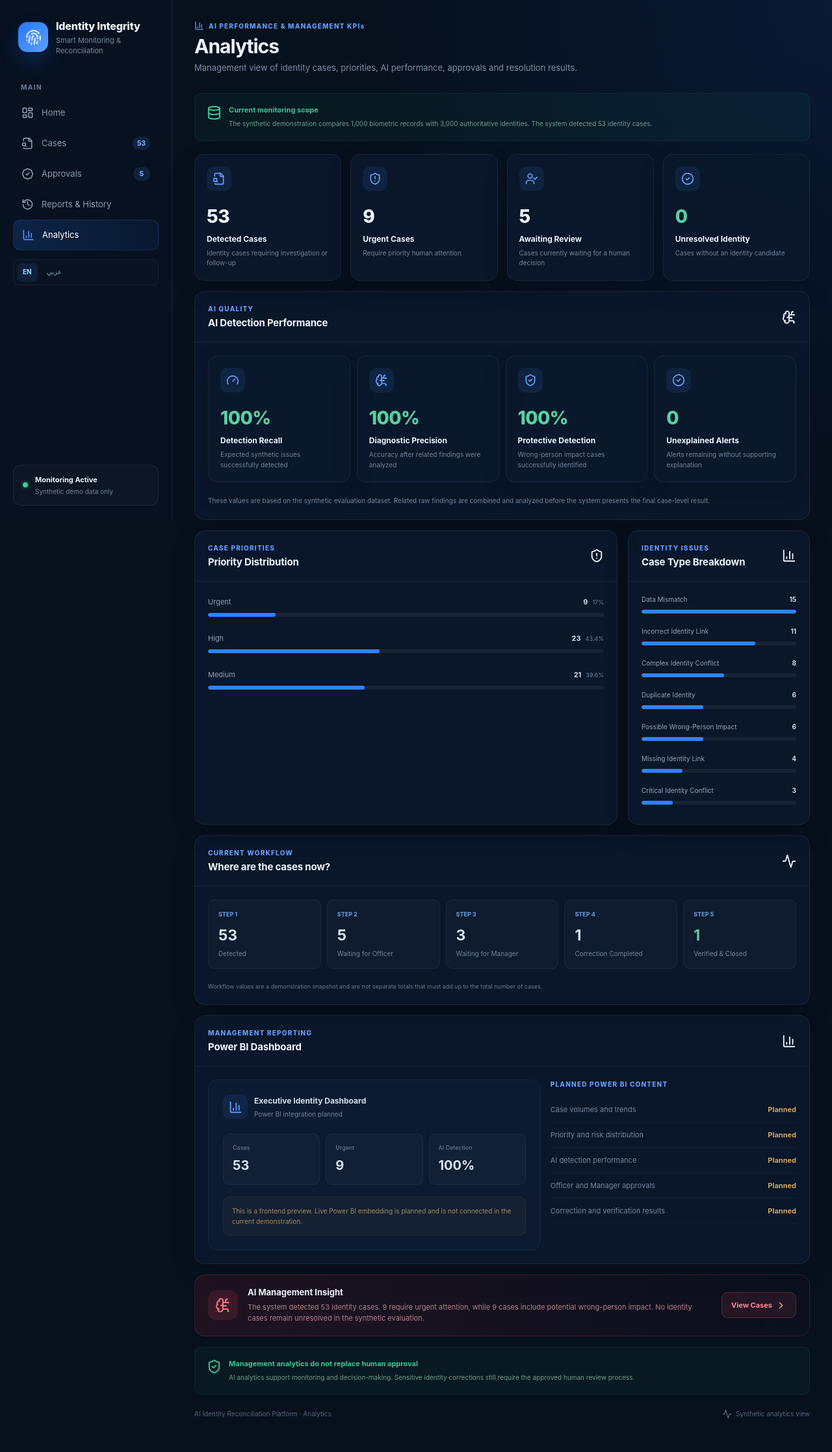
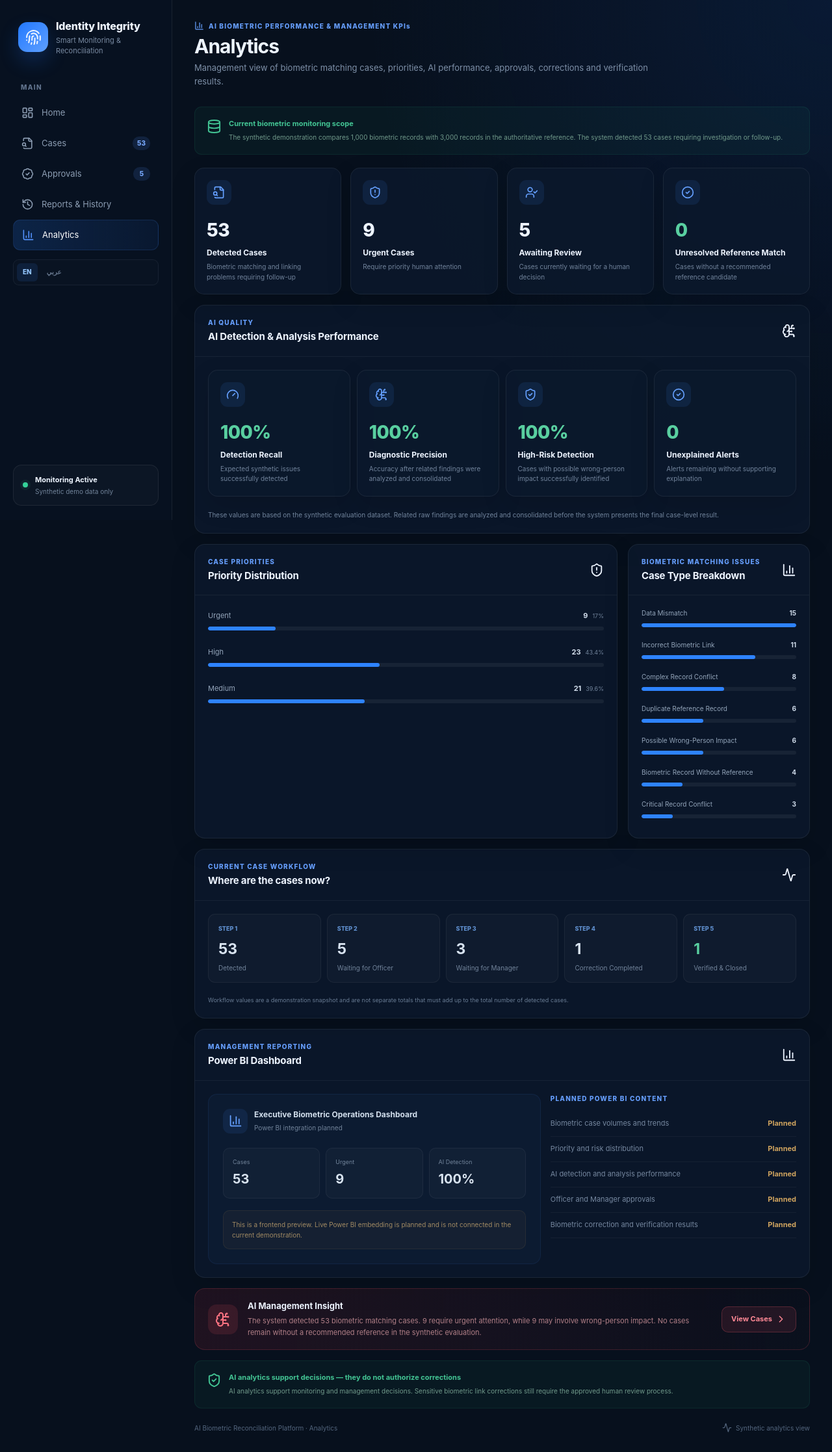
Before and after one commit to x47-cmd/ai-identity-reconciliation-platform, a Next.js app: page /analytics in a window 1280 px wide. Shown: the whole page at 65% size. Before the commit the page ends 2213 px from the top, so only its background shows below. Built offline with nearby package versions, Linux system fonts and the light colour scheme.

Commit message:
Update page.js

```diff
--- a/app/analytics/page.js
+++ b/app/analytics/page.js
@@ -78,10 +78,10 @@ function caseTypeLabel(
 
     WRONG_MAPPING: {
       en:
-        "Incorrect Identity Link",
+        "Incorrect Biometric Link",
 
       ar:
-        "ربط هوية غير صحيح",
+        "ربط بيومتري غير صحيح",
     },
 
     HARM_IMPACT: {
@@ -94,34 +94,34 @@ function caseTypeLabel(
 
     CRITICAL_HARM_IDENTITY_CONFLICT: {
       en:
-        "Critical Identity Conflict",
+        "Critical Record Conflict",
 
       ar:
-        "تعارض هوية حرج",
+        "تعارض حرج في الربط",
     },
 
     COMPLEX_IDENTITY_CONFLICT: {
       en:
-        "Complex Identity Conflict",
+        "Complex Record Conflict",
 
       ar:
-        "تعارض هوية معقد",
+        "تعارض معقد بين السجلات",
     },
 
     DUPLICATE_IDENTITY: {
       en:
-        "Duplicate Identity",
+        "Duplicate Reference Record",
 
       ar:
-        "هوية مكررة",
+        "تكرار في السجل المرجعي",
     },
 
     ORPHAN_RECORD: {
       en:
-        "Missing Identity Link",
+        "Biometric Record Without Reference",
 
       ar:
-        "سجل بدون هوية مرتبطة",
+        "سجل بيومتري بدون مرجع",
     },
   };
 
@@ -313,8 +313,8 @@ export default function AnalyticsPage() {
 
               {L(
                 language,
-                "AI PERFORMANCE & MANAGEMENT KPIs",
-                "أداء الذكاء الاصطناعي ومؤشرات الإدارة"
+                "AI BIOMETRIC PERFORMANCE & MANAGEMENT KPIs",
+                "أداء النظام البيومتري والذكاء الاصطناعي ومؤشرات الإدارة"
               )}
             </div>
 
@@ -331,8 +331,8 @@ export default function AnalyticsPage() {
             <p>
               {L(
                 language,
-                "Management view of identity cases, priorities, AI performance, approvals and resolution results.",
-                "عرض إداري لحالات الهوية والأولويات وأداء الذكاء الاصطناعي والموافقات ونتائج معالجة الحالات."
+                "Management view of biometric matching cases, priorities, AI performance, approvals, corrections and verification results.",
+                "عرض إداري لحالات المطابقة البيومترية والأولويات وأداء الذكاء الاصطناعي والموافقات والتصحيحات ونتائج التحقق."
               )}
             </p>
 
@@ -361,13 +361,14 @@ export default function AnalyticsPage() {
             aria-hidden="true"
           />
 
+
           <div>
 
             <strong>
               {L(
                 language,
-                "Current monitoring scope",
-                "نطاق المراقبة الحالي"
+                "Current biometric monitoring scope",
+                "نطاق المراقبة البيومترية الحالي"
               )}
             </strong>
 
@@ -376,9 +377,9 @@ export default function AnalyticsPage() {
               {L(
                 language,
 
-                `The synthetic demonstration compares ${PLATFORM_METRICS.biometricRecords.toLocaleString()} biometric records with ${PLATFORM_METRICS.masterIdentities.toLocaleString()} authoritative identities. The system detected ${PLATFORM_METRICS.aggregatedCases} identity cases.`,
-
-                `يقارن العرض التجريبي ${PLATFORM_METRICS.biometricRecords.toLocaleString()} سجل بيومتري مع ${PLATFORM_METRICS.masterIdentities.toLocaleString()} هوية معتمدة، واكتشف النظام ${PLATFORM_METRICS.aggregatedCases} حالة تحتاج إلى المتابعة.`
+                `The synthetic demonstration compares ${PLATFORM_METRICS.biometricRecords.toLocaleString()} biometric records with ${PLATFORM_METRICS.masterIdentities.toLocaleString()} records in the authoritative reference. The system detected ${PLATFORM_METRICS.aggregatedCases} cases requiring investigation or follow-up.`,
+
+                `يقارن العرض التجريبي ${PLATFORM_METRICS.biometricRecords.toLocaleString()} سجل بيومتري مع ${PLATFORM_METRICS.masterIdentities.toLocaleString()} سجل في المرجع المعتمد، واكتشف النظام ${PLATFORM_METRICS.aggregatedCases} حالة تحتاج إلى تحقيق أو متابعة.`
               )}
             </span>
 
@@ -408,8 +409,8 @@ export default function AnalyticsPage() {
             description={
               L(
                 language,
-                "Identity cases requiring investigation or follow-up",
-                "حالات تحتاج إلى تحقيق أو متابعة"
+                "Biometric matching and linking problems requiring follow-up",
+                "مشكلات في المطابقة والربط تحتاج إلى متابعة"
               )
             }
           />
@@ -465,15 +466,15 @@ export default function AnalyticsPage() {
             title={
               L(
                 language,
-                "Unresolved Identity",
-                "هويات غير محسومة"
+                "Unresolved Reference Match",
+                "حالات بدون مرجع محسوم"
               )
             }
             description={
               L(
                 language,
-                "Cases without an identity candidate",
-                "حالات لم يتم تحديد هوية مرجحة لها"
+                "Cases without a recommended reference candidate",
+                "حالات لم يتم تحديد مرجع مناسب لها"
               )
             }
             success={
@@ -500,6 +501,7 @@ export default function AnalyticsPage() {
           <div className="panelHeader">
 
             <div>
+
               <div className="panelEyebrow">
                 {L(
                   language,
@@ -508,13 +510,15 @@ export default function AnalyticsPage() {
                 )}
               </div>
 
+
               <h2>
                 {L(
                   language,
-                  "AI Detection Performance",
-                  "أداء الاكتشاف بالذكاء الاصطناعي"
+                  "AI Detection & Analysis Performance",
+                  "أداء الاكتشاف والتحليل بالذكاء الاصطناعي"
                 )}
               </h2>
+
             </div>
 
 
@@ -580,7 +584,7 @@ export default function AnalyticsPage() {
               description={
                 L(
                   language,
-                  "Accuracy after related findings were analyzed",
+                  "Accuracy after related findings were analyzed and consolidated",
                   "الدقة بعد تحليل وتجميع النتائج المرتبطة"
                 )
               }
@@ -596,14 +600,14 @@ export default function AnalyticsPage() {
               title={
                 L(
                   language,
-                  "Protective Detection",
+                  "High-Risk Detection",
                   "اكتشاف الحالات الحساسة"
                 )
               }
               description={
                 L(
                   language,
-                  "Wrong-person impact cases successfully identified",
+                  "Cases with possible wrong-person impact successfully identified",
                   "الحالات التي قد تؤثر على شخص آخر وتم اكتشافها"
                 )
               }
@@ -657,9 +661,9 @@ export default function AnalyticsPage() {
             {L(
               language,
 
-              "These values are based on the synthetic evaluation dataset. Related raw findings are combined and analyzed before the system presents the final case-level result.",
-
-              "تعتمد هذه المؤشرات على مجموعة البيانات التجريبية الاصطناعية. ويتم تجميع وتحليل النتائج الأولية المرتبطة قبل عرض النتيجة النهائية على مستوى الحالة."
+              "These values are based on the synthetic evaluation dataset. Related raw findings are analyzed and consolidated before the system presents the final case-level result.",
+
+              "تعتمد هذه المؤشرات على مجموعة البيانات التجريبية الاصطناعية. ويتم تحليل وتجميع النتائج الأولية المرتبطة قبل عرض النتيجة النهائية على مستوى الحالة."
             )}
           </div>
 
@@ -679,6 +683,7 @@ export default function AnalyticsPage() {
             <div className="panelHeader">
 
               <div>
+
                 <div className="panelEyebrow">
                   {L(
                     language,
@@ -687,6 +692,7 @@ export default function AnalyticsPage() {
                   )}
                 </div>
 
+
                 <h2>
                   {L(
                     language,
@@ -694,7 +700,9 @@ export default function AnalyticsPage() {
                     "توزيع الحالات حسب الأولوية"
                   )}
                 </h2>
+
               </div>
+
 
               <ShieldAlert
                 size={22}
@@ -767,6 +775,7 @@ export default function AnalyticsPage() {
 
 
                         <div>
+
                           <strong
                             style={{
                               color:
@@ -779,6 +788,7 @@ export default function AnalyticsPage() {
                             {item.value}
                           </strong>
 
+
                           <span
                             style={{
                               color:
@@ -793,6 +803,7 @@ export default function AnalyticsPage() {
                           >
                             {width}%
                           </span>
+
                         </div>
 
                       </div>
@@ -827,13 +838,15 @@ export default function AnalyticsPage() {
             <div className="panelHeader">
 
               <div>
+
                 <div className="panelEyebrow">
                   {L(
                     language,
-                    "IDENTITY ISSUES",
-                    "أنواع مشكلات الهوية"
+                    "BIOMETRIC MATCHING ISSUES",
+                    "أنواع مشكلات المطابقة البيومترية"
                   )}
                 </div>
+
 
                 <h2>
                   {L(
@@ -842,7 +855,9 @@ export default function AnalyticsPage() {
                     "توزيع الحالات حسب المشكلة"
                   )}
                 </h2>
+
               </div>
+
 
               <BarChart3
                 size={22}
@@ -969,13 +984,15 @@ export default function AnalyticsPage() {
           <div className="panelHeader">
 
             <div>
+
               <div className="panelEyebrow">
                 {L(
                   language,
-                  "CURRENT WORKFLOW",
+                  "CURRENT CASE WORKFLOW",
                   "حالة سير العمل"
                 )}
               </div>
+
 
               <h2>
                 {L(
@@ -984,7 +1001,9 @@ export default function AnalyticsPage() {
                   "وين وصلت الحالات؟"
                 )}
               </h2>
+
             </div>
+
 
             <Activity
               size={22}
@@ -1183,8 +1202,8 @@ export default function AnalyticsPage() {
           >
             {L(
               language,
-              "Workflow values are a demonstration snapshot and are not separate totals that must add up to the total number of cases.",
-              "تمثل أرقام سير العمل لقطة تجريبية للحالة الحالية، وليست أرقامًا منفصلة يجب أن يساوي مجموعها إجمالي الحالات."
+              "Workflow values are a demonstration snapshot and are not separate totals that must add up to the total number of detected cases.",
+              "تمثل أرقام سير العمل لقطة تجريبية للحالة الحالية، وليست أرقامًا منفصلة يجب أن يساوي مجموعها إجمالي الحالات المكتشفة."
             )}
           </div>
 
@@ -1206,6 +1225,7 @@ export default function AnalyticsPage() {
           <div className="panelHeader">
 
             <div>
+
               <div className="panelEyebrow">
                 {L(
                   language,
@@ -1214,6 +1234,7 @@ export default function AnalyticsPage() {
                 )}
               </div>
 
+
               <h2>
                 {L(
                   language,
@@ -1221,7 +1242,9 @@ export default function AnalyticsPage() {
                   "لوحة Power BI"
                 )}
               </h2>
+
             </div>
+
 
             <BarChart3
               size={22}
@@ -1305,8 +1328,8 @@ export default function AnalyticsPage() {
                   >
                     {L(
                       language,
-                      "Executive Identity Dashboard",
-                      "لوحة مؤشرات الهوية التنفيذية"
+                      "Executive Biometric Operations Dashboard",
+                      "لوحة العمليات البيومترية التنفيذية"
                     )}
                   </strong>
 
@@ -1512,10 +1535,10 @@ export default function AnalyticsPage() {
                 {[
                   {
                     en:
-                      "Case volumes and trends",
+                      "Biometric case volumes and trends",
 
                     ar:
-                      "أعداد الحالات واتجاهاتها",
+                      "أعداد الحالات البيومترية واتجاهاتها",
                   },
 
                   {
@@ -1528,10 +1551,10 @@ export default function AnalyticsPage() {
 
                   {
                     en:
-                      "AI detection performance",
+                      "AI detection and analysis performance",
 
                     ar:
-                      "أداء اكتشاف الذكاء الاصطناعي",
+                      "أداء اكتشاف وتحليل الذكاء الاصطناعي",
                   },
 
                   {
@@ -1544,10 +1567,10 @@ export default function AnalyticsPage() {
 
                   {
                     en:
-                      "Correction and verification results",
+                      "Biometric correction and verification results",
 
                     ar:
-                      "نتائج التصحيح والتحقق",
+                      "نتائج التصحيح البيومتري والتحقق",
                   },
                 ].map(
                   (item) => (
@@ -1631,9 +1654,9 @@ export default function AnalyticsPage() {
               {L(
                 language,
 
-                `The system detected ${PLATFORM_METRICS.aggregatedCases} identity cases. ${PLATFORM_METRICS.priority.immediate} require urgent attention, while ${PLATFORM_METRICS.wronglyAffectedCases} cases include potential wrong-person impact. No identity cases remain unresolved in the synthetic evaluation.`,
-
-                `اكتشف النظام ${PLATFORM_METRICS.aggregatedCases} حالة هوية، منها ${PLATFORM_METRICS.priority.immediate} حالات تحتاج إلى متابعة فورية، و${PLATFORM_METRICS.wronglyAffectedCases} حالات قد تتضمن تأثيرًا على شخص آخر. ولا توجد حالات هوية غير محسومة في التقييم التجريبي.`
+                `The system detected ${PLATFORM_METRICS.aggregatedCases} biometric matching cases. ${PLATFORM_METRICS.priority.immediate} require urgent attention, while ${PLATFORM_METRICS.wronglyAffectedCases} may involve wrong-person impact. No cases remain without a recommended reference in the synthetic evaluation.`,
+
+                `اكتشف النظام ${PLATFORM_METRICS.aggregatedCases} حالة في المطابقة البيومترية، منها ${PLATFORM_METRICS.priority.immediate} حالات تحتاج إلى متابعة فورية، و${PLATFORM_METRICS.wronglyAffectedCases} حالات قد تتضمن تأثيرًا على شخص آخر. ولا توجد حالات بدون مرجع موصى به في التقييم التجريبي.`
               )}
             </span>
 
@@ -1686,13 +1709,14 @@ export default function AnalyticsPage() {
             aria-hidden="true"
           />
 
+
           <div>
 
             <strong>
               {L(
                 language,
-                "Management analytics do not replace human approval",
-                "التحليلات الإدارية لا تستبدل الاعتماد البشري"
+                "AI analytics support decisions — they do not authorize corrections",
+                "تحليلات الذكاء الاصطناعي تدعم القرار — ولا تعتمد التصحيح"
               )}
             </strong>
 
@@ -1700,8 +1724,8 @@ export default function AnalyticsPage() {
             <span>
               {L(
                 language,
-                "AI analytics support monitoring and decision-making. Sensitive identity corrections still require the approved human review process.",
-                "تدعم تحليلات الذكاء الاصطناعي المراقبة واتخاذ القرار، بينما تظل تصحيحات الهوية الحساسة خاضعة لمسار الاعتماد البشري."
+                "AI analytics support monitoring and management decisions. Sensitive biometric link corrections still require the approved human review process.",
+                "تدعم تحليلات الذكاء الاصطناعي المراقبة وقرارات الإدارة، بينما تظل تصحيحات الربط البيومتري الحساسة خاضعة لمسار الاعتماد البشري."
               )}
             </span>
 
@@ -1719,13 +1743,14 @@ export default function AnalyticsPage() {
           <span>
             {L(
               language,
-              "AI Identity Reconciliation Platform · Analytics",
-              "منصة مطابقة الهوية بالذكاء الاصطناعي · التحليلات"
+              "AI Biometric Reconciliation Platform · Analytics",
+              "منصة المطابقة البيومترية بالذكاء الاصطناعي · التحليلات"
             )}
           </span>
 
 
           <div>
+
             <Activity
               size={15}
               aria-hidden="true"
@@ -1736,11 +1761,13 @@ export default function AnalyticsPage() {
               "Synthetic analytics view",
               "عرض تحليلات تجريبي"
             )}
+
           </div>
 
         </footer>
 
       </main>
+
     </div>
   );
 }
```
